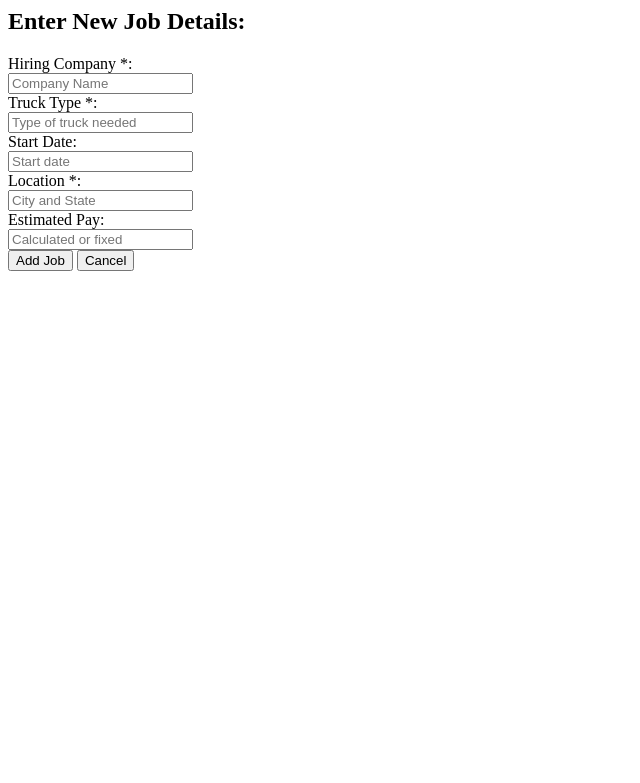
After one commit to tigelane/dlt_worksheets, a Flask app: template templates/enter_new_job.html in a window 1280 px wide. The commit adds this page. Shown: the top 783 px of the page, without its empty margins (0-640 px from the left). Run offline with Flask 2, Linux system fonts and the light colour scheme; the template is opened without the code that fills it, so the values that code supplies are empty.

Commit message:
General updates

```diff
--- a/dlt_ws_web.py
+++ b/dlt_ws_web.py
@@ -253,8 +253,9 @@ def new_job():
     :return: html pages as rendered html
     """
 
-    html = base_menu()
+    html = document_header()
     html += render_template('enter_new_job.html')
+    html += document_footer()
     return html
 
 @app.route('/add_new_job', methods=['POST'])
--- a/templates/edit_ws.html
+++ b/templates/edit_ws.html
@@ -22,7 +22,7 @@
 
         <ul>
             <li><a href="/add_resource/{{form_data["worksheet_id"]}}" data-rel="dialog" data-transition="slidedown">Add Resource</a></li>
-            <li><a href="/add_material/{{form_data["worksheet_id"]}}" data-rel="dialog" data-transition="slidedown">Add Materials</a></li>
+            <li><a href="/add_material/{{form_data["worksheet_id"]}}" data-rel="dialog" data-transition="slidedown">Add Material</a></li>
         </ul>
     </div><!-- /navbar -->
 </div><!-- /header -->
--- /dev/null
+++ b/templates/enter_new_job.html
@@ -0,0 +1,44 @@
+<body>
+    <div class="container">
+    <h2>Enter New Job Details:</h2>
+        <form class="form-horizontal" value="form" action="add_new_job" method="POST">
+          <div class="form-group">
+            <label class="control-label col-sm-2" for="hco">Hiring Company *:</label>
+            <div class="col-sm-10">
+              <input type="text" class="form-control" name="hco" id="hco" placeholder="Company Name">
+            </div>
+          </div>
+          <div class="form-group">
+            <label class="control-label col-sm-2" for="ttype">Truck Type *:</label>
+            <div class="col-sm-10">
+              <input type="text" class="form-control" name="ttype" id="ttype" placeholder="Type of truck needed">
+            </div>
+          </div>
+          <div class="form-group">
+            <label class="control-label col-sm-2" for="sdate">Start Date:</label>
+            <div class="col-sm-10">
+              <input type="text" class="form-control" name="sdate" id="sdate" placeholder="Start date">
+            </div>
+          </div>
+          <div class="form-group">
+            <label class="control-label col-sm-2" for="loc">Location *:</label>
+            <div class="col-sm-10">
+              <input type="text" class="form-control" name="loc" id="loc" placeholder="City and State">
+            </div>
+          </div>
+          <div class="form-group">
+            <label class="control-label col-sm-2" for="epay">Estimated Pay:</label>
+            <div class="col-sm-10">
+              <input type="text" class="form-control" name="epay" id="epay" placeholder="Calculated or fixed">
+            </div>
+          </div>
+
+          <div class="form-group">
+            <div class="col-sm-offset-2 col-sm-10">
+              <button type="submit" class="btn btn-default" name="button" value="add">Add Job</button>
+              <button type="cancel" class="btn btn-default" name="button" value="cancel">Cancel</button>
+            </div>
+          </div>
+        </form>
+    </div>
+</body>
```
